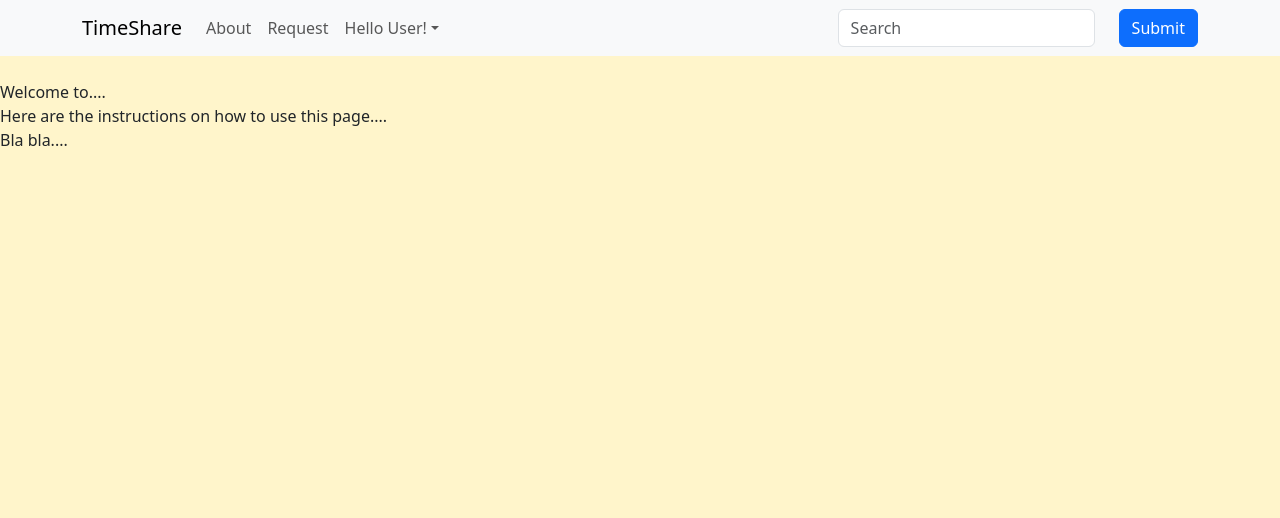
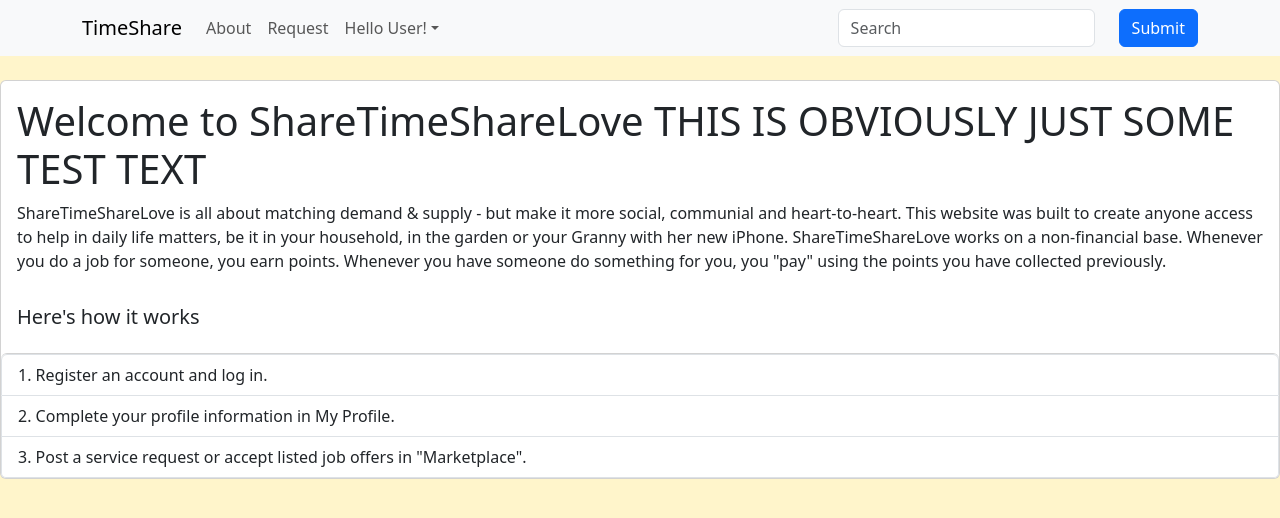
Before and after one commit to CodeOp-tech/fs34-group-C, a React (Vite) app in the folder client/: page /about in a window 1280 px wide. Shown: the top 518 px of the page. Built offline with nearby package versions, Linux system fonts and the light colour scheme.

Commit message:
Ajusted styling

```diff
--- a/client/src/App.css
+++ b/client/src/App.css
@@ -1,4 +1,3 @@
-
 body {
   background-color: #fff5cb;
 }
@@ -8,3 +7,14 @@ body {
   border: 2px solid black;
   padding: 0px;
 }
+.button {
+  background-color: #e2edf1;
+  color: rgb(97, 96, 96);
+  border-radius: 20px;
+  padding: 9px 30px;
+  border: 1.9px solid rgb(97, 96, 96);
+}
+
+.home-title {
+  /* font-family: monospace; */
+}
--- a/client/src/pages/About.jsx
+++ b/client/src/pages/About.jsx
@@ -1,11 +1,39 @@
 import React from "react";
+import Card from "react-bootstrap/Card";
+import ListGroup from "react-bootstrap/ListGroup";
 
 export default function About() {
   return (
     <>
-      <div>Welcome to....</div>
-      <div>Here are the instructions on how to use this page....</div>
-      <div>Bla bla....</div>
+      <Card p-2>
+        <Card.Body>
+          <h1>
+            Welcome to ShareTimeShareLove THIS IS OBVIOUSLY JUST SOME TEST TEXT
+          </h1>
+          ShareTimeShareLove is all about matching demand & supply - but make it
+          more social, communial and heart-to-heart. This website was built to
+          create anyone access to help in daily life matters, be it in your
+          household, in the garden or your Granny with her new iPhone.
+          ShareTimeShareLove works on a non-financial base. Whenever you do a
+          job for someone, you earn points. Whenever you have someone do
+          something for you, you "pay" using the points you have collected
+          previously.
+        </Card.Body>
+        <Card.Body>
+          <h5>Here's how it works</h5>
+        </Card.Body>
+        <ListGroup as="ol" numbered>
+          <ListGroup.Item as="li">
+            Register an account and log in.
+          </ListGroup.Item>
+          <ListGroup.Item as="li">
+            Complete your profile information in My Profile.
+          </ListGroup.Item>
+          <ListGroup.Item as="li">
+            Post a service request or accept listed job offers in "Marketplace".
+          </ListGroup.Item>
+        </ListGroup>
+      </Card>
     </>
   );
 }
--- a/client/src/pages/Home.jsx
+++ b/client/src/pages/Home.jsx
@@ -1,6 +1,6 @@
 import React from "react";
-import { Link } from "react-router-dom";
 import "../App.css";
+import Button from "react-bootstrap/Button";
 
 export default function Home() {
   return (
@@ -8,14 +8,18 @@ export default function Home() {
       <div className="container">
         <div className="row">
           <div className="col-6">
-            <div>Welcome to TimeShare!</div>
-            <button>
-              <Link to="/Request">Request service</Link>
-            </button>
+            <div className="home-title">
+              Share time, <br />
+              share love <br />
+              with TimeShare!
+            </div>
 
+            <Button className="button" href="/Request">
+              Request service
+            </Button>
           </div>
           <img
-            className="border border-black border-2 rounded col-6 p-0 m-0"
+            className="home-img col-6 p-0 m-0"
             src="https://media.istockphoto.com/id/1480574526/de/foto/glückliche-mehrgenerationen-menschen-die-spaß-haben-auf-gras-in-einem-öffentlichen-park-zu.jpg?s=612x612&w=0&k=20&c=6a46pO62Zyzy2-tPW-qigtbXxJHxHc2zLMG3C4-rgFU="
           ></img>
         </div>
--- a/client/src/pages/Request.jsx
+++ b/client/src/pages/Request.jsx
@@ -13,20 +13,21 @@ export default function Request() {
     category_id: 0,
   });
 
+  // When the input in the form changes, my state is updated
   function handleChange(event) {
     let { name, value } = event.target;
-    console.log(name, value);
     setRequest((state) => ({ ...state, [name]: value }));
   }
 
+  // When the form is submitted, the function to send the request to the backend gets called
   function handleSubmit(event) {
     event.preventDefault();
     sendRequest();
   }
 
+  // SEND my request to the backend
   async function sendRequest() {
     // POST request into database
-    // console.log("hello");
     try {
       const response = await fetch(`/api/service`, {
         method: "POST",
@@ -41,101 +42,11 @@ export default function Request() {
     }
   }
 
-  function setCategory(event) {
-    console.log(event);
-    if (event.target.id === "1") {
-      setRequest((state) => ({ ...state, category_id: 1 }));
-    } else if (event.target.id === "2") {
-      setRequest((state) => ({ ...state, category_id: 2 }));
-    } else if (event.target.id === "3") {
-      setRequest((state) => ({ ...state, category_id: 3 }));
-    } else {
-      setRequest((state) => ({ ...state, category_id: 4 }));
-    }
-  }
+  //
 
   return (
     <>
       <div>Make a new job request</div>
-      <div>
-        {/* <form onSubmit={handleSubmit}>
-          <div>
-            <label htmlFor="service_name">Job name: </label>
-            <input
-              type="text"
-              name="service_name"
-              value={request.service_name}
-              onChange={handleChange}
-            ></input>
-          </div>
-          <div>
-            <label htmlFor="service_description">Job description: </label>
-            <input
-              type="text"
-              name="service_description"
-              value={request.service_description}
-              onChange={handleChange}
-            ></input>
-          </div>
-           <div>
-            <label htmlFor="date">Date of fulfillment: </label>
-            <input
-              type="date"
-              name="date"
-              value={request.date}
-              onChange={handleChange}
-            ></input>
-          </div>
-          <div>
-            <label htmlFor="time_required">Duration (in hours): </label>
-            <input
-              type="number"
-              name="time_required"
-              value={request.time_required}
-              onChange={handleChange}
-            ></input>
-          </div>
-          <div>
-            <label htmlFor="points">Points: </label>
-            <input
-              type="number"
-              name="points"
-              min="1"
-              value={request.points}
-              onChange={handleChange}
-            ></input>
-          </div>
-
-          <div>
-            <div htmlFor="category_id">Job category: </div>
-            <input
-              type="radio"
-              name="category_id"
-              id="categoryOne"
-              value={request.category_id}
-              onClick={setCategory}
-            />
-            <label htmlFor="categoryOne">Category 1</label> <br />
-            <input
-              type="radio"
-              name="category_id"
-              id="categoryTwo"
-              value={request.category_id}
-              onClick={setCategory}
-            ></input>
-            <label htmlFor="categoryTwo">Category 2</label>
-            <br />
-          </div>
-
-          <input type="submit" value="Submit" />
-        </form> */}
-      </div>
-      <div> {request.service_name}</div>
-      <div> {request.service_description}</div>
-      <div> {request.date}</div>
-      <div> {request.time_required}</div>
-      <div> {request.points}</div>
-      <div> {request.category_id}</div>
 
       <Form onSubmit={handleSubmit}>
         <Form.Group className="mb-3" controlId="exampleForm.ControlInput1">
@@ -204,7 +115,7 @@ export default function Request() {
             Tech assistance
           </option>
         </Form.Select>
-        <Button variant="primary" type="submit">
+        <Button className="button m-2" type="submit">
           Submit
         </Button>
       </Form>
```
Also changed, not shown: 2 other files (tests, documents, lock files or other folders).
